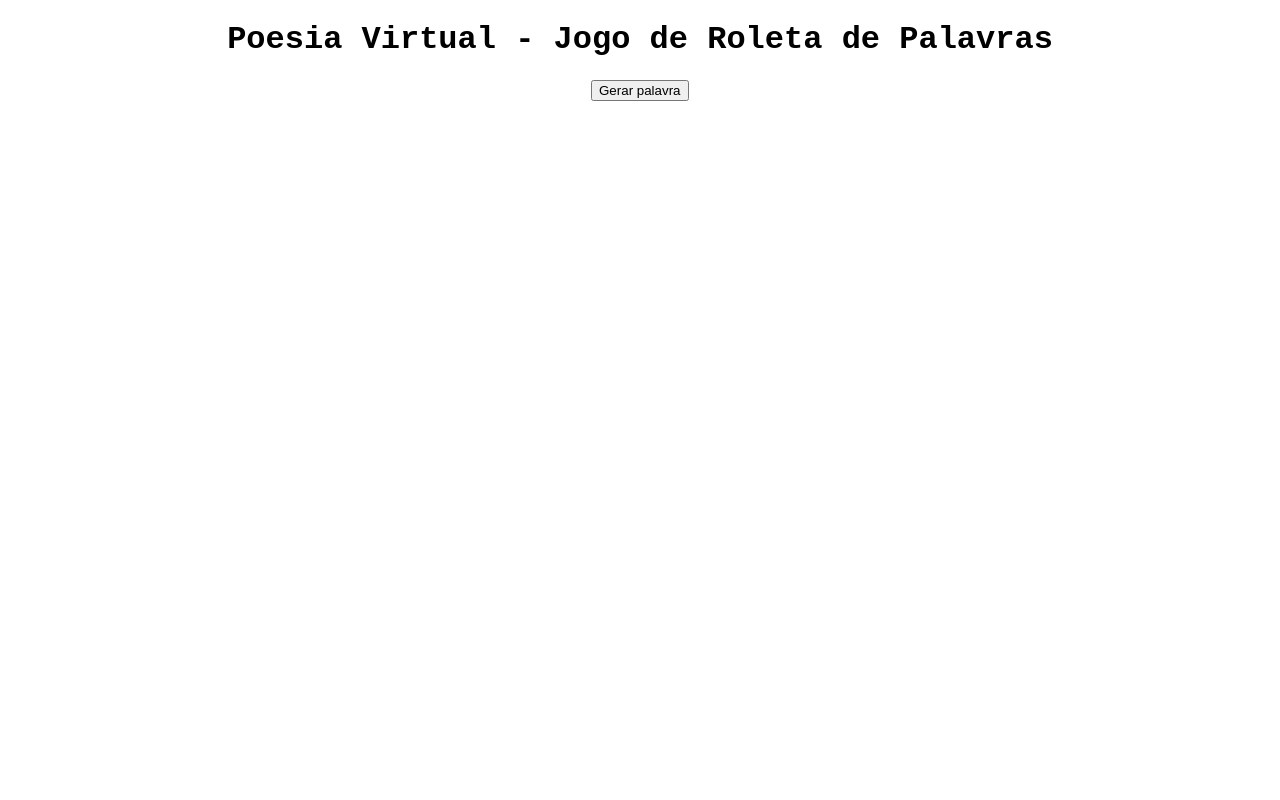
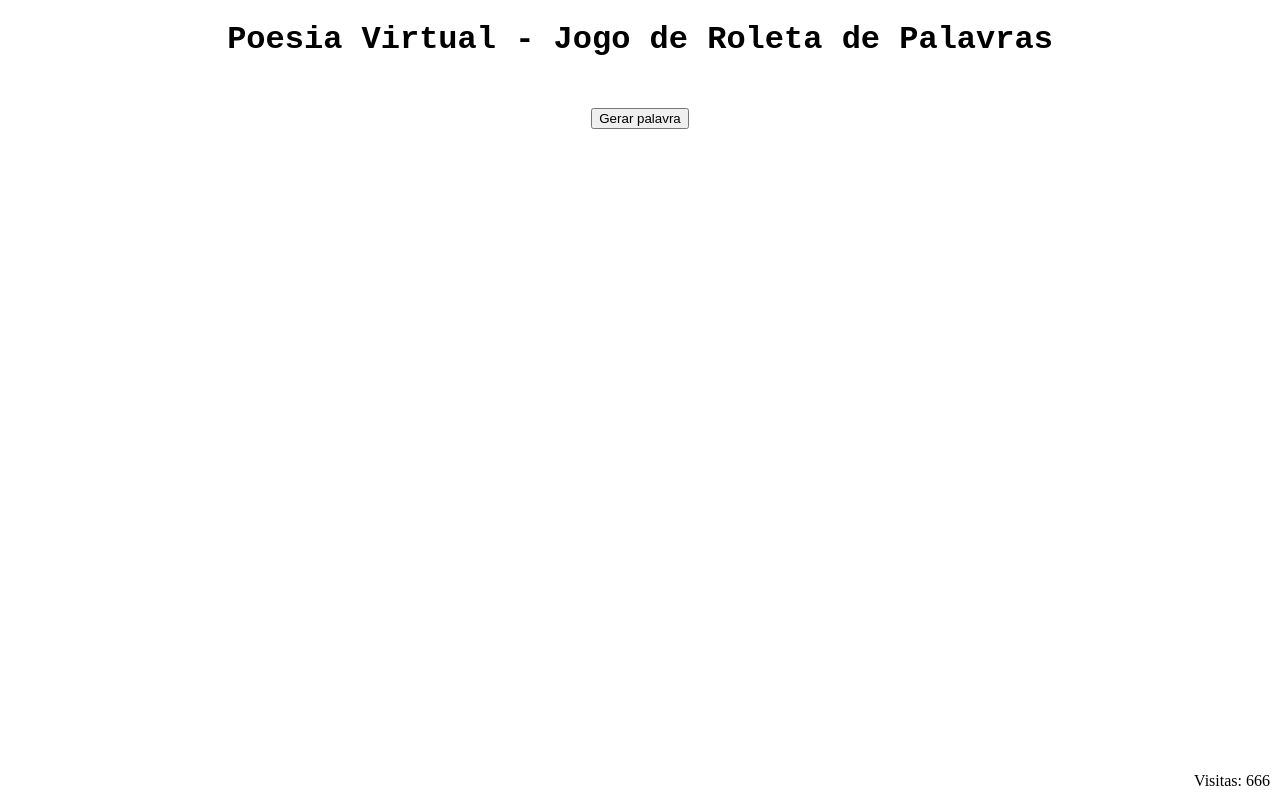
Before and after one commit to rafalosofo/PR0J3T0-903514-V17U4L, a plain HTML site: page index.html in a window 1280 px wide. Drawn offline with Linux system fonts and the light colour scheme.

Commit message:
index.html

```diff
--- a/index.html
+++ b/index.html
@@ -7,44 +7,45 @@
   <style>
     /* Adicione estilos personalizados conforme necessário */
     body {
+      text-align: center;
+    }
+
+    h1 {
       font-family: "Courier New", monospace;
     }
 
-    h1 {
-      text-align: center;
+    #prompt-container {
+      display: flex;
+      flex-direction: column;
+      align-items: center;
+      margin-top: 50px;
     }
 
     #prompt {
-      text-align: center;
       font-size: 24px;
-      margin: 20px 0;
+      margin-bottom: 20px;
     }
 
-    #generate-btn {
-      display: block;
-      margin: 0 auto;
-      animation: pulse 1s infinite;
+    #generate-button {
+      margin-bottom: 20px;
     }
 
-    @keyframes pulse {
-      0% {
-        transform: scale(1);
-      }
-      50% {
-        transform: scale(1.1);
-      }
-      100% {
-        transform: scale(1);
-      }
+    #visitor-counter {
+      position: fixed;
+      bottom: 10px;
+      right: 10px;
     }
   </style>
 </head>
 <body>
   <h1>Poesia Virtual - Jogo de Roleta de Palavras</h1>
 
-  <div id="prompt"></div>
+  <div id="prompt-container">
+    <button id="generate-button" onclick="generatePhrase()">Gerar palavra</button>
+    <div id="prompt"></div>
+  </div>
 
-  <button id="generate-btn" onclick="gerarPalavra()">Gerar palavra</button>
+  <div id="visitor-counter">Visitas: <span id="counter">666</span></div>
 
   <script src="script.js"></script>
 </body>
```
